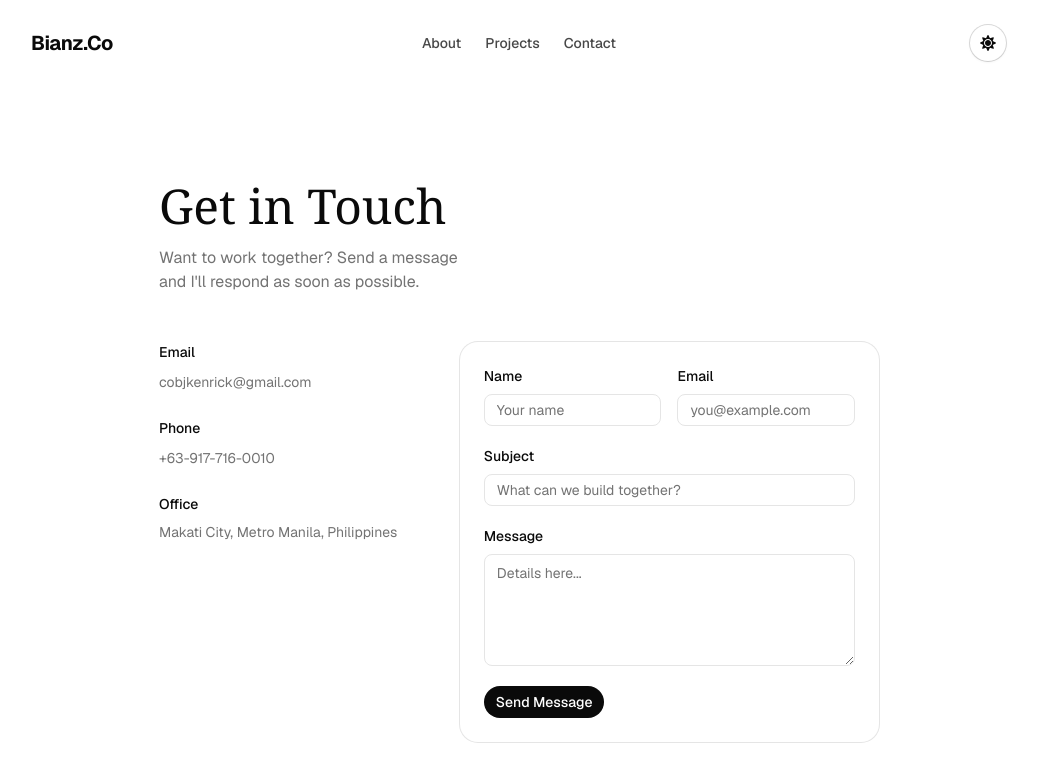
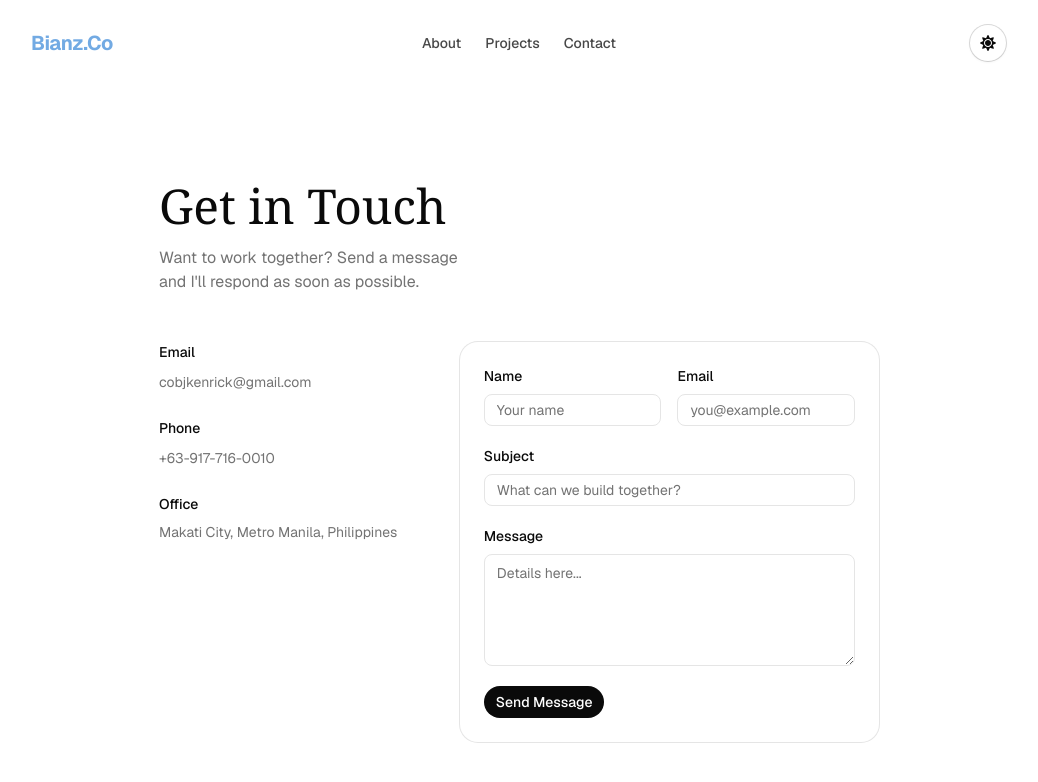
Before and after one commit to bianzCoSP/my-portfolio, a Next.js app: page /contact in a window 1280 px wide. Shown: the top 782 px of the page, without its empty margins (121-1159 px from the left). Built offline with nearby package versions, Linux system fonts and the light colour scheme.

Commit message:
chore(color): added custom tailwind color

```diff
--- a/app/globals.css
+++ b/app/globals.css
@@ -5,6 +5,7 @@
 @custom-variant dark (&:is(.dark *));
 
 @theme inline {
+	--color-brand: var(--brand);
 	--color-background: var(--background);
 	--color-foreground: var(--foreground);
 	--font-sans: var(--font-sans);
@@ -49,6 +50,7 @@
 }
 
 :root {
+	--brand: oklch(72.188% 0.10238 249.849);
 	--card: oklch(1 0 0);
 	--card-foreground: oklch(0.145 0 0);
 	--popover: oklch(1 0 0);
@@ -84,6 +86,7 @@
 }
 
 .dark {
+	--brand: oklch(72.188% 0.10238 249.849);
 	--background: oklch(0.145 0 0);
 	--foreground: oklch(0.985 0 0);
 	--card: oklch(0.205 0 0);
--- a/components/header.tsx
+++ b/components/header.tsx
@@ -40,7 +40,7 @@ export const HeroHeader = () => {
 							<Link
 								href="/"
 								aria-label="home"
-								className="text-xl font-bold tracking-tight text-foreground transition-colors hover:opacity-90"
+								className="text-xl font-bold tracking-tight text-brand transition-colors hover:opacity-90"
 							>
 								Bianz.Co
 							</Link>
```
